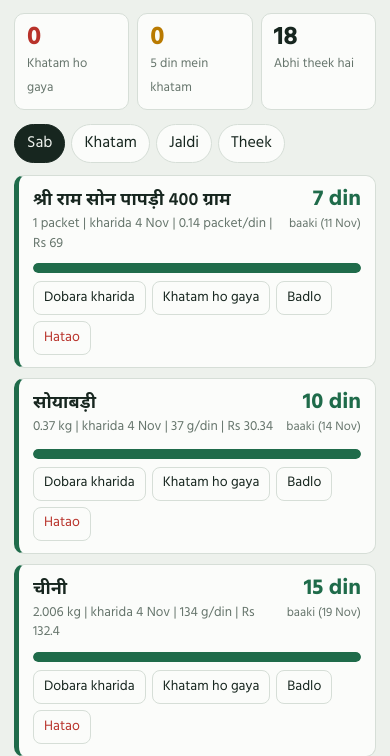
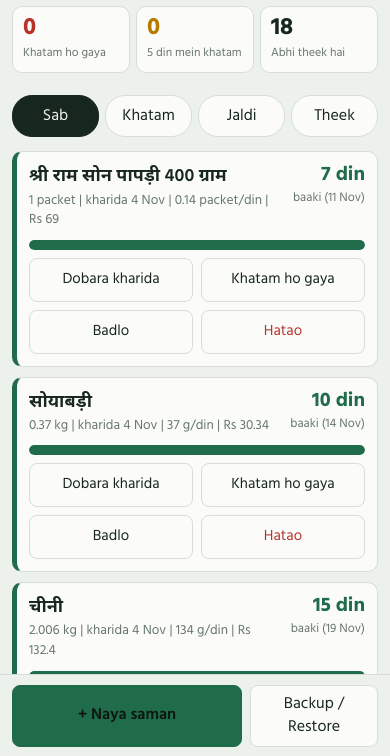
Before and after one commit to bevykeshav/-, a plain HTML site: page index.html in a window 390 px wide. Shown: the part 87-843 px from the top of the page. Drawn offline with Linux system fonts and the light colour scheme.

Commit message:
Update index.html

```diff
--- a/index.html
+++ b/index.html
@@ -56,6 +56,33 @@ input,select,textarea{width:100%;font:inherit;padding:8px 10px;border-radius:8px
 textarea{min-height:130px;font-size:12px}
 .two{display:grid;grid-template-columns:1fr 1fr;gap:10px}
 .hint{font-size:12.5px;color:var(--mu);margin-top:4px}
+html{-webkit-text-size-adjust:100%}
+body{-webkit-tap-highlight-color:transparent;overflow-x:hidden}
+button{touch-action:manipulation}
+body::before{content:"";position:fixed;inset:0 0 auto;height:env(safe-area-inset-top,0px);background:var(--bg);z-index:10}
+.wrap{padding:14px 12px 110px}
+h1{font-size:26px}
+.nm{overflow-wrap:anywhere}
+.meta{overflow-wrap:anywhere}
+.tabs{position:sticky;top:env(safe-area-inset-top,0px);z-index:5;background:var(--bg);padding:8px 0;margin:0 0 6px;scrollbar-width:none}
+.tabs::-webkit-scrollbar{display:none}
+.tabs button{min-height:42px;padding:6px 16px;flex:1}
+.foot{position:fixed;left:0;right:0;bottom:0;z-index:6;margin:0;padding:10px 12px calc(10px + env(safe-area-inset-bottom,0px));background:var(--bg);border-top:1px solid var(--bd);flex-wrap:nowrap}
+.foot button{flex:1;min-height:48px;font-size:16px}
+.foot button.p{flex:2}
+.need .row button{flex:1;min-height:46px}
+.acts{display:grid;grid-template-columns:1fr 1fr;gap:8px}
+.acts button{min-height:44px;font-size:15px;padding:8px 6px}
+input,select{min-height:46px;font-size:16px}
+textarea{font-size:14px}
+@media (max-width:520px){
+ .stats{gap:6px}.st{padding:8px 10px}.st b{font-size:24px}.st span{font-size:12px}
+ .it{padding:12px}
+ .left b{font-size:20px}
+ dialog{margin:auto 0 0;width:100%;max-width:100%;border-radius:18px 18px 0 0;padding:16px 14px calc(16px + env(safe-area-inset-bottom,0px));max-height:92dvh;overflow:auto}
+ dialog .row button{flex:1;min-height:48px}
+}
+@media (min-width:700px){.foot{left:50%;right:auto;width:720px;transform:translateX(-50%);border:1px solid var(--bd);border-radius:12px 12px 0 0}}
 </style>
 </head>
 <body>
```
